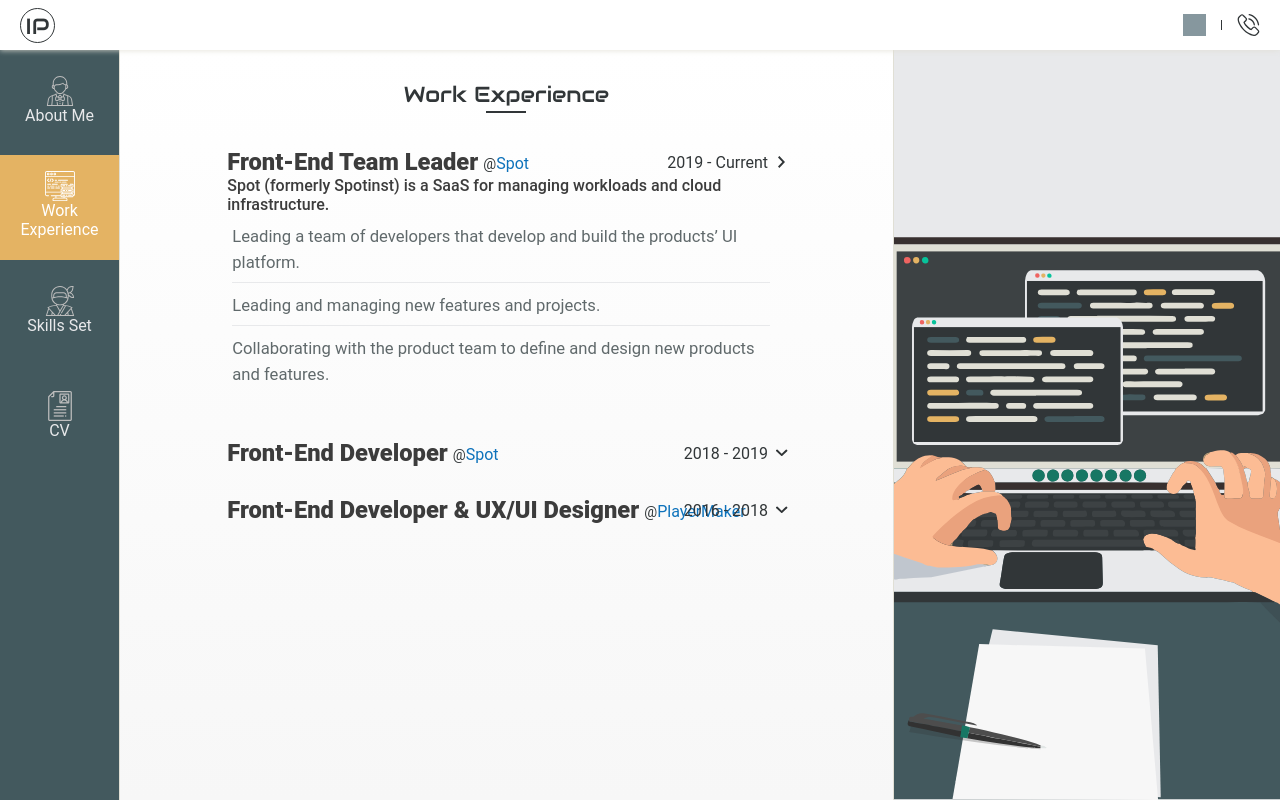
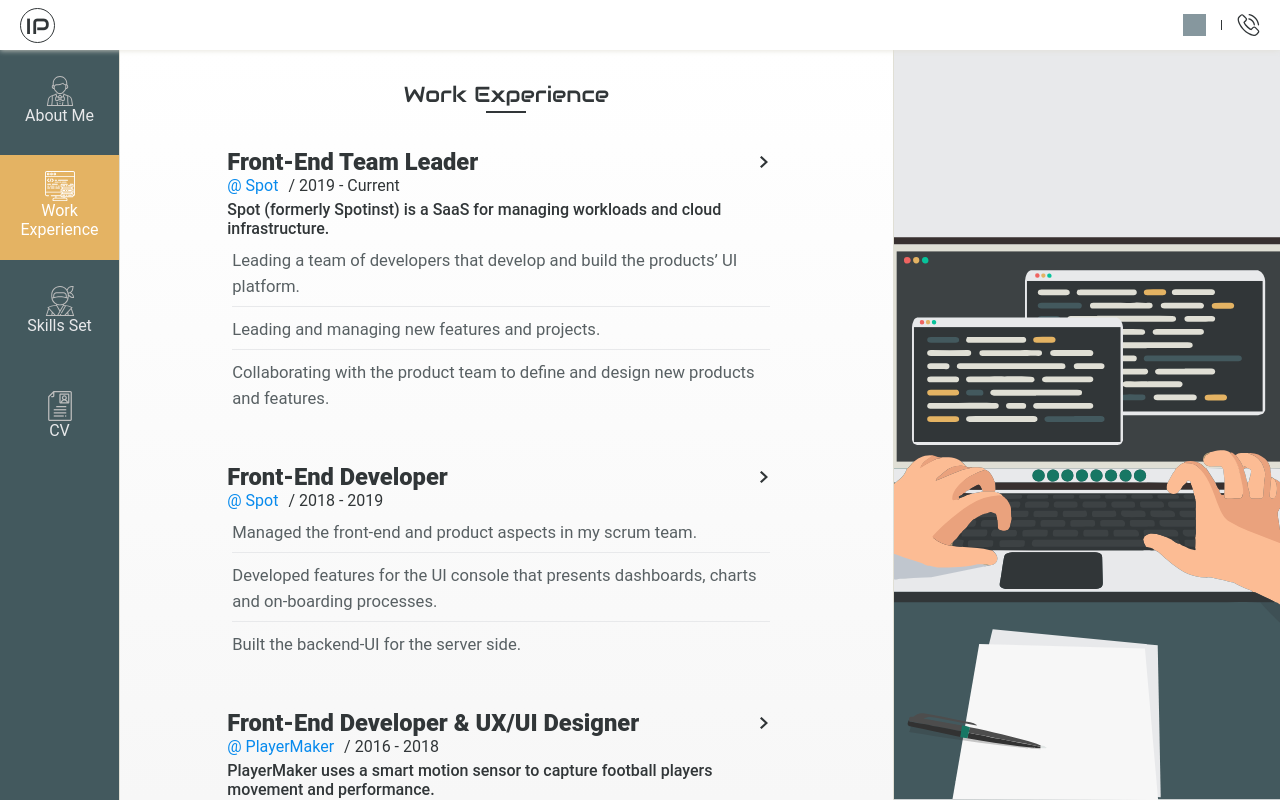
Before and after one commit to ido-postelnik/ido-postelnik-website, a Vue app: page /work-experience in a window 1280 px wide. Built offline with nearby package versions, Linux system fonts and the light colour scheme; grey boxes are pictures that could not be loaded.

Commit message:
[src] Expandable div improvements

```diff
--- a/src/App.vue
+++ b/src/App.vue
@@ -31,11 +31,8 @@
 <style lang="scss">
 #app {
   height: 100%;
-  // font-family: 'Roboto', 'Avenir', Helvetica, Arial, sans-serif;
   -webkit-font-smoothing: antialiased;
   -moz-osx-font-smoothing: grayscale;
-  // text-align: center;
-  // color: #2c3e50;
 }
 
 .fade-enter-active  {
--- a/src/components/CopyRight.vue
+++ b/src/components/CopyRight.vue
@@ -12,7 +12,7 @@
 
 <style scoped lang="scss">
   .copy-right{
-    background-color: #fdfdfd;
+    background-color: $white;
     height: 30px;
   }
 </style>
--- a/src/components/home/ContactFooter.vue
+++ b/src/components/home/ContactFooter.vue
@@ -87,7 +87,6 @@
     height: 300px;
     background: rgb(73,121,127);
     background: linear-gradient(180deg, #546e7a 0%, #455a64 100%);
-    border-bottom: 5px solid $dark-grey;
     color: $white;
     text-align: center;
     height: auto;
--- a/src/components/shared/ExpandableTextBox.vue
+++ b/src/components/shared/ExpandableTextBox.vue
@@ -1,23 +1,30 @@
 <template>
-  <div class="text-box m-auto p-y-10" :class="{'collapsed': isExpanded === false}">
+  <div class="text-box m-auto p-y-10" :class="{'collapsed': isExpanded === false, 'work-experience-on': workPlace != null}">
     <div class="flex row layout-align-center-space-between">
       <!-- Title -->
       <div class="title-section">
         <h2 @click="toggleBox()" class="clickable">{{ title }}</h2>
-        <h3 v-if="workPlace != null" class=""><span class="at">@</span><a :href="workPlace.website" target="_blank">{{ workPlace.name }}</a></h3>
       </div>
 
       <!-- Expanded icon -->
       <div class="expandable-section">
-        <h3 class="">{{ timeFrame }}</h3>
         <img src="../../assets/icons/chevron-right.svg" class="chevron clickable" :class="{'chevron-down':isExpanded === false}" alt="chevron" height="12" @click="toggleBox()"/>
       </div>
     </div>
 
+    <h3 class="work-place-info" v-if="workPlace != null">
+      <span class="at m-r-10">
+        @
+        <a :href="workPlace.href" target="_blank">{{ workPlace.name }}</a>
+      </span>
+
+      <span class="time-frame">/ {{ workPlace.timeFrame }}</span>
+    </h3>
+
     <!-- Content -->
     <transition name="fade">
       <div v-if="isExpanded === true">
-        <h4 class="">{{subtitle}}</h4>
+        <h4 class="m-t-5">{{subtitle}}</h4>
         <div class="m-t-10 m-l-5">
           <p v-for="row in content" :key="row" class="m-b-10">{{ row }}</p>
         </div>
@@ -99,6 +106,10 @@
 
       @include md {
         max-height: 42px;
+
+        &.work-experience-on{
+          max-height: 85px;
+        }
       }
     }
 
@@ -107,7 +118,6 @@
       flex-direction: column;
       justify-content: flex-start;
       align-items: flex-start;
-      width: 50%;
 
       @include md {
         flex-direction: row;
@@ -117,48 +127,28 @@
       h2{
         font-size: calc(1.0rem + 0.6vw);
         font-weight: 900;
-        color: #3c3c3c;
+        color: $dark-grey;
+        white-space: normal;
       }
+    }
 
-      h3{
-        font-size: calc(1.0rem + 0.0vw);
-        // line-height: calc(1.0rem + 0.0vw);
-        // height: calc(1.0rem + 0.2vw);
-        margin-top: 0px;
-        margin-left: 0px;
-
-        @include md {
-          margin-left: 5px;
-          margin-top: 2px;
-        }
-
-        a{
-          color: #0d72bb;
+    .work-place-info{
+        .at, a{
+          color: $blue-l;
         }
       }
 
-      .at{
-        font-size: 0.9rem;
-      }
-    }
 
     .expandable-section{
       display: flex;
       flex-direction: column-reverse;
       justify-content: flex-start;
       align-items: flex-end;
+      width: 25px;
 
       @include md {
         flex-direction: row;
         align-items: center;
-      }
-
-      h3{
-        // height: calc(1.0rem + 0.2vw);
-
-        @include md {
-          margin-right: 10px;
-        }
       }
 
       .chevron{
@@ -173,7 +163,7 @@
     }
 
     h4{
-      color: #3c3c3c;
+      color: $dark-grey;
       white-space: initial;
       font-weight: 500;
     }
@@ -182,7 +172,7 @@
       font-size: calc(1.0rem + 0.05vw);
       white-space: initial;
       line-height: 26px;
-      color: #60696b;
+      color: $dark-grey-l;
       position: relative;
       border-bottom: 1px solid $light-grey;
       padding-bottom: 6px;
@@ -191,12 +181,6 @@
       &:last-child{
         border-bottom: 0px;
       }
-
-      // &::before{
-      //   content: '✔';
-      //   position: absolute;
-      //   left: -20px;
-      // }
     }
 
     .fade-enter-active, .fade-leave-active {
--- a/src/components/shared/Loader.vue
+++ b/src/components/shared/Loader.vue
@@ -45,7 +45,7 @@
     width: 12px;
     height: 12px;
     border-radius: 50%;
-    background: #fff;
+    background: $white;
     animation-timing-function: cubic-bezier(0, 1, 1, 0);
   }
 
--- a/src/views/AboutMe.vue
+++ b/src/views/AboutMe.vue
@@ -45,7 +45,7 @@
             `Another key principle for me is communication. Maintaining a good relationship with my team by expressing difficulties and opinions, is essential for having a successful and strong team.`,
             `As a manager, being open to criticism and able to accept other points of view is what helps me grow and achieve better results.`
           ],
-          isExpanded: false
+          isExpanded: true
         },
         {
           title: `Engineer`,
@@ -54,7 +54,7 @@
             `Taking ownership over projects and tasks comes natural to me, and I approach them with full transparency.`,
             `I am a team player - I advise and support my colleagues, as well as reach out to them for help. This cooperation moves the team towards its desired goals.`
           ],
-          isExpanded: false
+          isExpanded: true
         },
         {
           title: `Front-End and I`,
@@ -63,7 +63,7 @@
             `True for every R&D field, but, I believe, especially in Front-End, keeping up to date with new technologies is extremely important. I take online courses, read articles, listen to podcasts, participate in meetups and basically try to satisfy my curiosity in every way possible.`,
             `Working closely with Product and Back-End teams, requires me to have opinions on UX/UI approaches, as well as a solid knowledge on defining APIs, Databases and CI/CD procedures.`
           ],
-          isExpanded: false
+          isExpanded: true
         },
         {
           title: `Always on the lookout for`,
@@ -72,7 +72,7 @@
             `A place where I can be creative, have my opinion and impact the team and the product with my ideas and presence.`,
             `A place with awesome people that I can learn new things from, in order to become a better developer and a better person.`
           ],
-          isExpanded: false
+          isExpanded: true
         }
       ]
     }
--- a/src/views/Home.vue
+++ b/src/views/Home.vue
@@ -1067,8 +1067,6 @@
     }
 
     .highlight-area {
-      background-color: #eaeaea;
-
       .highlight-image-container{
         .highlight-image{
           background-image: url(../assets/img/home/workFlowModes/wireframe/wireframe-highlight-image.svg);
--- a/src/views/SkillsSet.vue
+++ b/src/views/SkillsSet.vue
@@ -611,7 +611,7 @@
 
           td{
             max-height: 35px;
-            color: #474d4e;
+            color: $dark-grey-l;
 
             .img-container{
               width: 40px;
--- a/src/views/WorkExperience.vue
+++ b/src/views/WorkExperience.vue
@@ -35,9 +35,9 @@
           title: 'Front-End Team Leader',
           workPlace: {
             name: 'Spot',
-            website: 'https://spot.io/'
-            },
-          timeFrame: '2019 - Current',
+            href: 'https://spot.io/',
+            timeFrame: '2019 - Current'
+          },
           subtitle: `Spot (formerly Spotinst) is a SaaS for managing workloads and cloud infrastructure.`,
           content: [
             `Leading a team of developers that develop and build the products’ UI platform.`,
@@ -50,30 +50,30 @@
           title: 'Front-End Developer',
           workPlace: {
             name: 'Spot',
-            website: 'https://spot.io/'
-            },
-          timeFrame: '2018 - 2019',
+            href: 'https://spot.io/',
+            timeFrame: '2018 - 2019'
+          },
           content: [
             `Managed the front-end and product aspects in my scrum team.`,
             `Developed features for the UI console that presents dashboards, charts and on-boarding processes.`,
             `Built the backend-UI for the server side.`,
           ],
-          isExpanded: false
+          isExpanded: true
         },
         {
           title: 'Front-End Developer & UX/UI Designer',
           workPlace: {
             name: 'PlayerMaker',
-            website: 'https://playermaker.com/'
-            },
-          timeFrame: '2016 - 2018',
+            href: 'https://playermaker.com/',
+            timeFrame: '2016 - 2018'
+          },
           subtitle: `PlayerMaker uses a smart motion sensor to capture football players movement and performance.`,
           content: [
             `Built the product’s console from scratch. The console included tables, charts and special UI elements.`,
             `Worked closely with the product team to prototype and define the product.`,
             `Built wireframes, graphical designs and interactive moquaps.`
           ],
-          isExpanded: false
+          isExpanded: true
         }
       ]
     }
```
